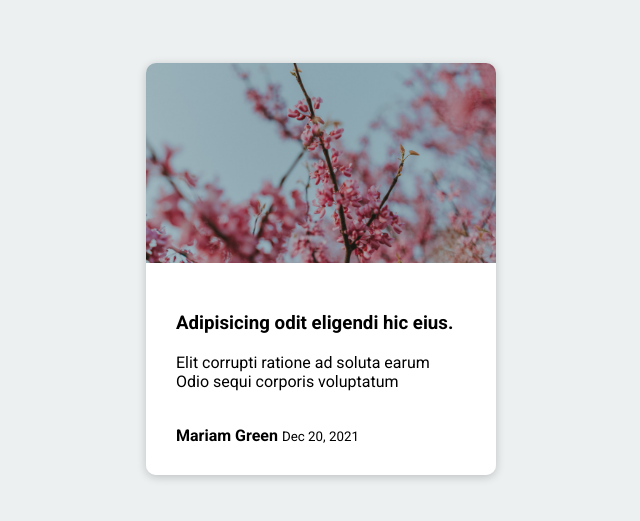
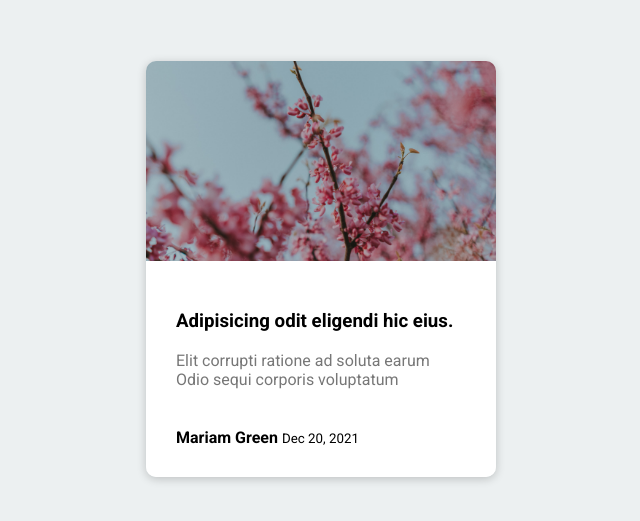
Before and after one commit to eemansayed/content-placeholder, a plain HTML site: page index.html in a window 1280 px wide. Shown: the part 131-652 px from the top of the page, without its empty margins (319-959 px from the left). Drawn offline with Linux system fonts and the light colour scheme.

Commit message:
add styles to class card-excerpt

```diff
--- a/style.css
+++ b/style.css
@@ -40,3 +40,8 @@ img {
   background-color: #fff;
   padding: 30px;
 }
+
+.card-excerpt {
+  color: #777;
+  margin: 10px 0 20px;
+}
```
